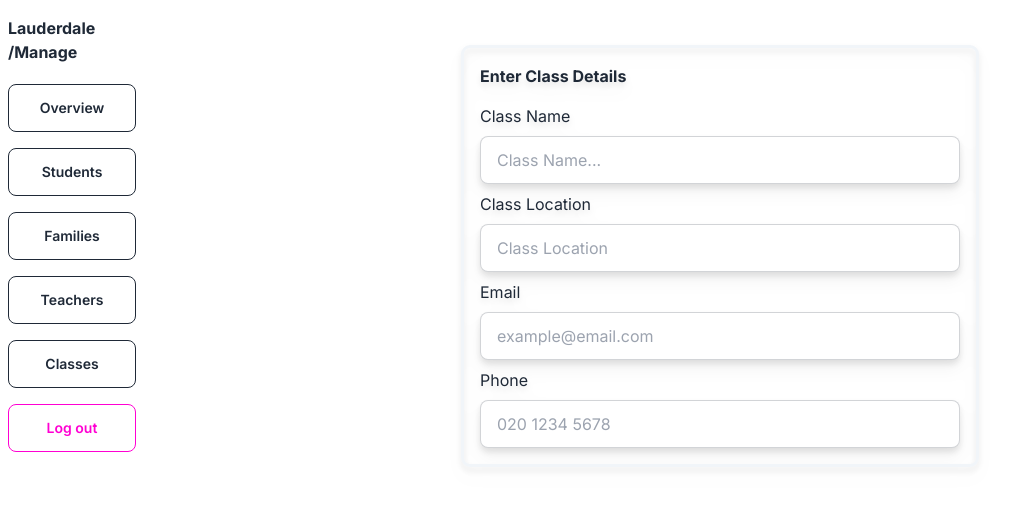
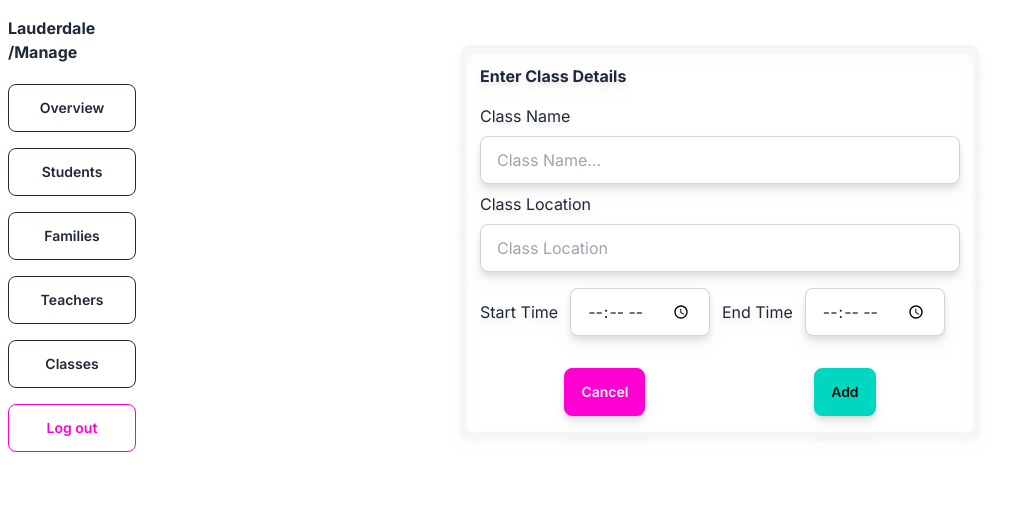
Before and after one commit to msilis/lauderdale-manage, a Next.js app: page /dashboard/classes/addClass in a window 1280 px wide. Shown: the top 506 px of the page, without its empty margins (0-1034 px from the left). Built offline with nearby package versions, Linux system fonts and the light colour scheme.

Commit message:
add classes styling

```diff
--- a/src/app/dashboard/classes/addClass/page.tsx
+++ b/src/app/dashboard/classes/addClass/page.tsx
@@ -40,28 +40,38 @@ const AddClass = () => {
           className="input input-bordered w-full mt-2"
           required
         />
-        <label htmlFor="teacherEmail" className="mt-2">
-          Email
+        <div className="flex gap-3 mt-2 items-center">
+          <label htmlFor="classStartTime" className="mt-2">
+            Start Time
           </label>
           <input
-          id="teacherEmail"
-          name="teacherEmail"
-          type="email"
-          placeholder="example@email.com"
-          className="input input-bordered w-full mt-2"
+            id="classStartTime"
+            name="classStartTime"
+            type="time"
+            className="input input-bordered mt-2"
             required
           />
-        <label htmlFor="teacherPhone" className="mt-2">
-          Phone
+          <label htmlFor="classEndTime" className="mt-2">
+            End Time
           </label>
           <input
-          id="teacherPhone"
-          name="teacherPhone"
-          type="tel"
-          placeholder="020 1234 5678"
-          className="input input-bordered w-full mt-2"
+            id="classEndTime"
+            name="classEndTime"
+            type="time"
+            className="input input-bordered mt-2"
             required
           />
+        </div>
+        <div className="flex w-full md:w-full justify-around mt-4">
+          <button
+            className="btn btn-secondary mt-4"
+            type="reset"
+            onClick={() => handleCancelButtonClick()}
+          >
+            {UI_TEXT.cancelButton}
+          </button>
+          <button className="btn btn-accent mt-4">{UI_TEXT.addButton}</button>
+        </div>
       </form>
     </div>
   );
```
Lines whose indentation alone changed are shown as unchanged.
